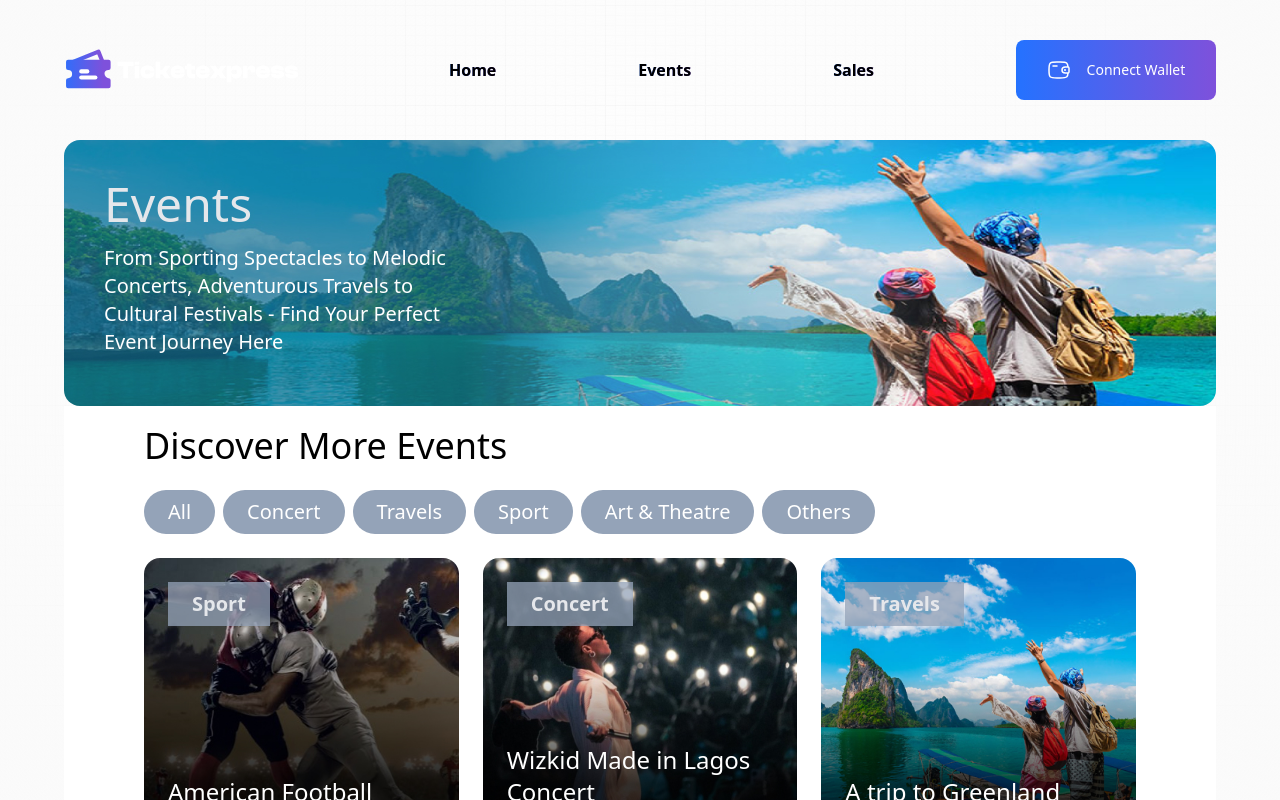
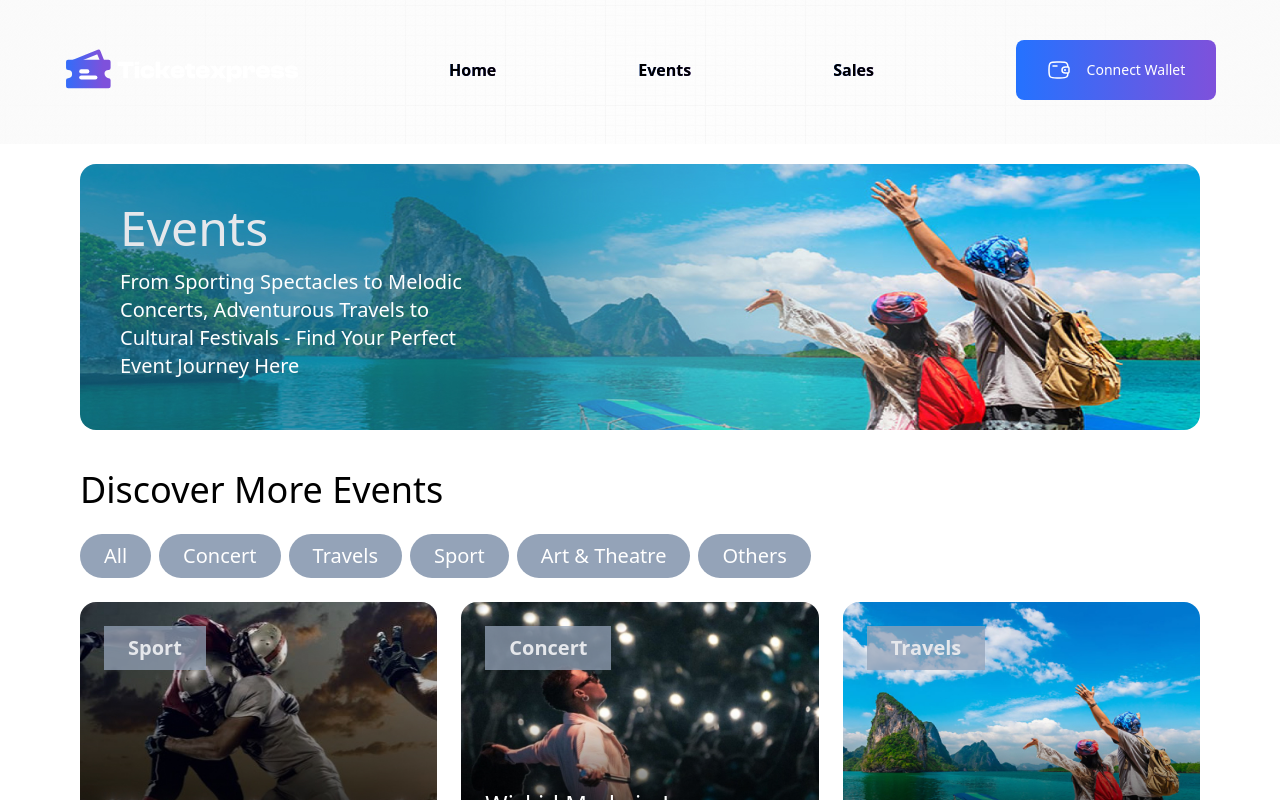
Before and after one commit to tickexpress/frontend, a Next.js app: page /events in a window 1280 px wide. Shown: the top 800 px of the page. Built offline with nearby package versions, Linux system fonts and the light colour scheme.

Commit message:
Minor update(s) on the events banner

```diff
--- a/app/events/page.jsx
+++ b/app/events/page.jsx
@@ -12,7 +12,8 @@ import EventsHeader from "@components/EventsHeader";
 
 const Events = () => {
   return (
-    <section className={`flex flex-col w-full max-w-7xl`}>
+    // <section className={`flex flex-col w-full max-w-7xl`}>
+    <section className={`top-0 absolute flex flex-col w-full max-w-7xl mt-36`}>
       <EventsHeader />
       <MoreEventSection />
       <Footer />
--- a/components/EventsHeader.jsx
+++ b/components/EventsHeader.jsx
@@ -1,9 +1,12 @@
 import Image from "next/image";
 import React from "react";
+import { EventBackgroundEnum } from "./Constants";
 
 const EventsHeader = () => {
   return (
-    <>
+    <section
+      className={`w-full p-5 px-20 gap-6 ${EventBackgroundEnum.WHITE}`}
+    >
       {eventassets?.map((item, index) => (
         <div className="relative" key={index}>
           <Image
@@ -13,16 +16,14 @@ const EventsHeader = () => {
             fill
           />
           <div className="relative z-10 flex flex-col w-2/5 h-[266px] p-10">
-            <div className="text-5xl text-gray-200 w-max">
-              {item?.Title}
-            </div>
+            <div className="text-5xl text-gray-200 w-max">{item?.Title}</div>
             <div className="mt-4 text-white text-xl pb-4">
               {item?.Description}
             </div>
           </div>
         </div>
       ))}
-    </>
+    </section>
   );
 };
 
```
